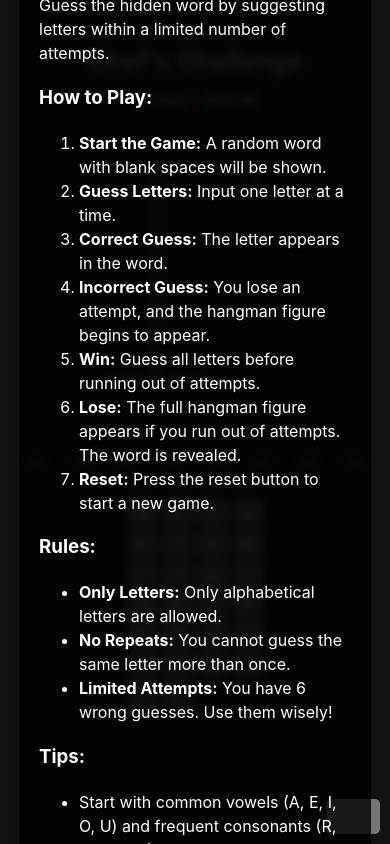
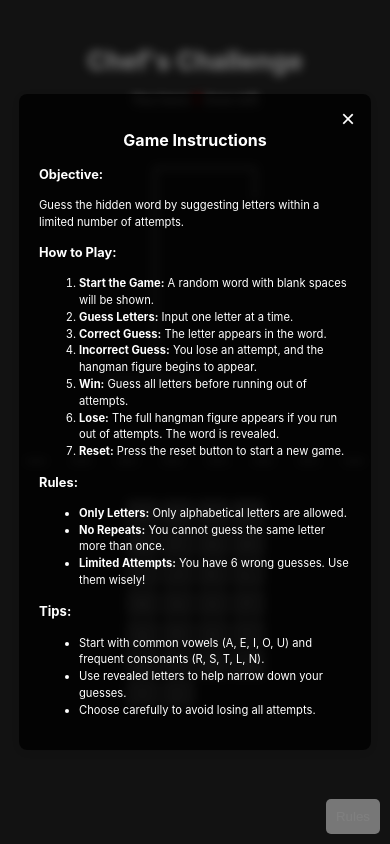
Before and after one commit to mahanshAdtiya/Chef-Challeneg, a React (Vite) app: page / in a window 390 px wide. Both pictures are taken after a click on the button "Rules". Built offline with nearby package versions, Linux system fonts and the light colour scheme.

Commit message:
final responsive i guess

```diff
--- a/src/Components/Rules.jsx
+++ b/src/Components/Rules.jsx
@@ -4,13 +4,13 @@ const Rules = () => {
   return (
     <div className="rules-container">
       <h2 className="instruction-heading">Game Instructions</h2>
-      <h3>Objective:</h3>
+      <h3 className="subheading">Objective:</h3>
       <p>
         Guess the hidden word by suggesting letters within a limited number of
         attempts.
       </p>
 
-      <h3>How to Play:</h3>
+      <h3 className="subheading">How to Play:</h3>
       <ol>
         <li>
           <strong>Start the Game:</strong> A random word with blank spaces will
@@ -39,7 +39,7 @@ const Rules = () => {
         </li>
       </ol>
 
-      <h3>Rules:</h3>
+      <h3 className="subheading">Rules:</h3>
       <ul>
         <li>
           <strong>Only Letters:</strong> Only alphabetical letters are allowed.
--- a/src/assets/sass/components/_keyboard.scss
+++ b/src/assets/sass/components/_keyboard.scss
@@ -6,6 +6,7 @@
 
   .keyboard {
     display: grid;
+    flex-wrap: wrap;
     grid-template-columns: repeat(7, 40fr);
     grid-column-gap: 5px;
     grid-row-gap: 10px;
--- a/src/assets/sass/components/_rules.scss
+++ b/src/assets/sass/components/_rules.scss
@@ -4,5 +4,22 @@
 
   .instruction-heading {
     text-align: center;
+    font-size: 1.4rem;
+  }
+
+  .subheading {
+    font-size: 1.2rem;
   }
 }
+
+@media (max-width: 500px) {
+  .rules-container {
+    font-size: 0.7rem;
+    .instruction-heading {
+      font-size: 1rem;
+    }
+    .subheading {
+      font-size: 0.8rem;
+    }
+  }
+}
```
